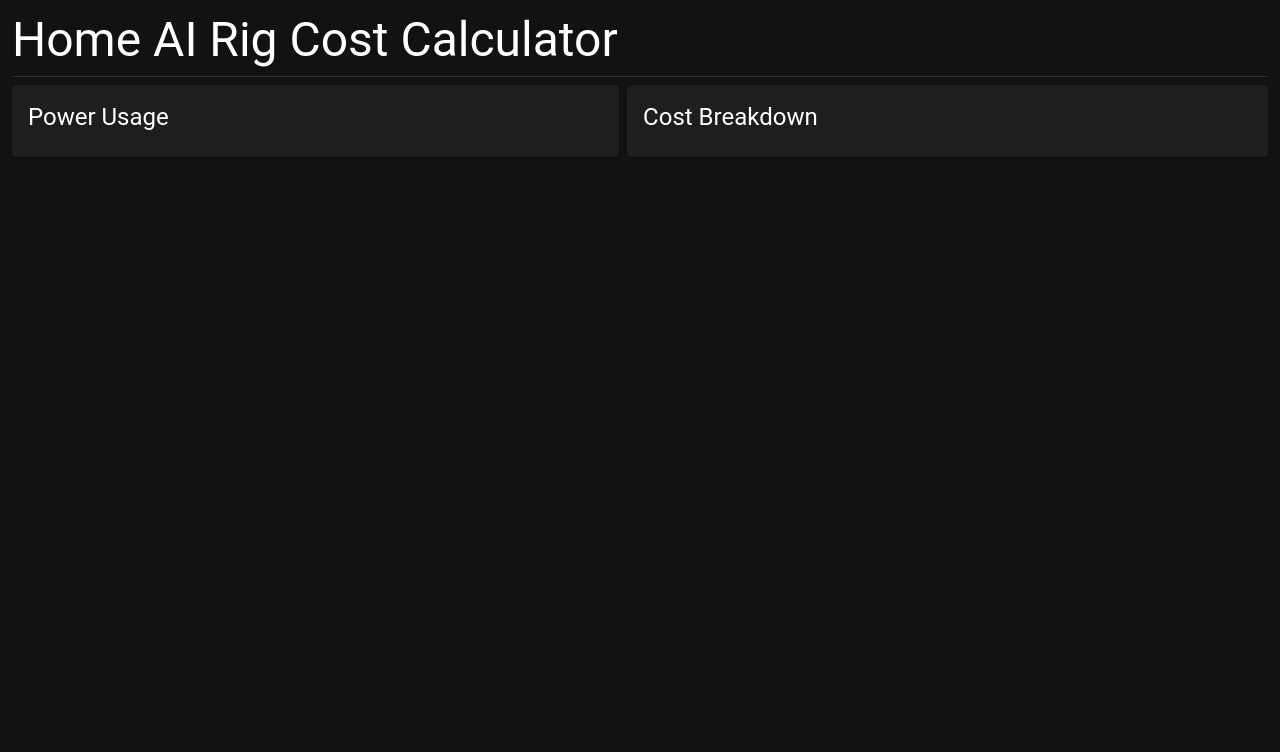
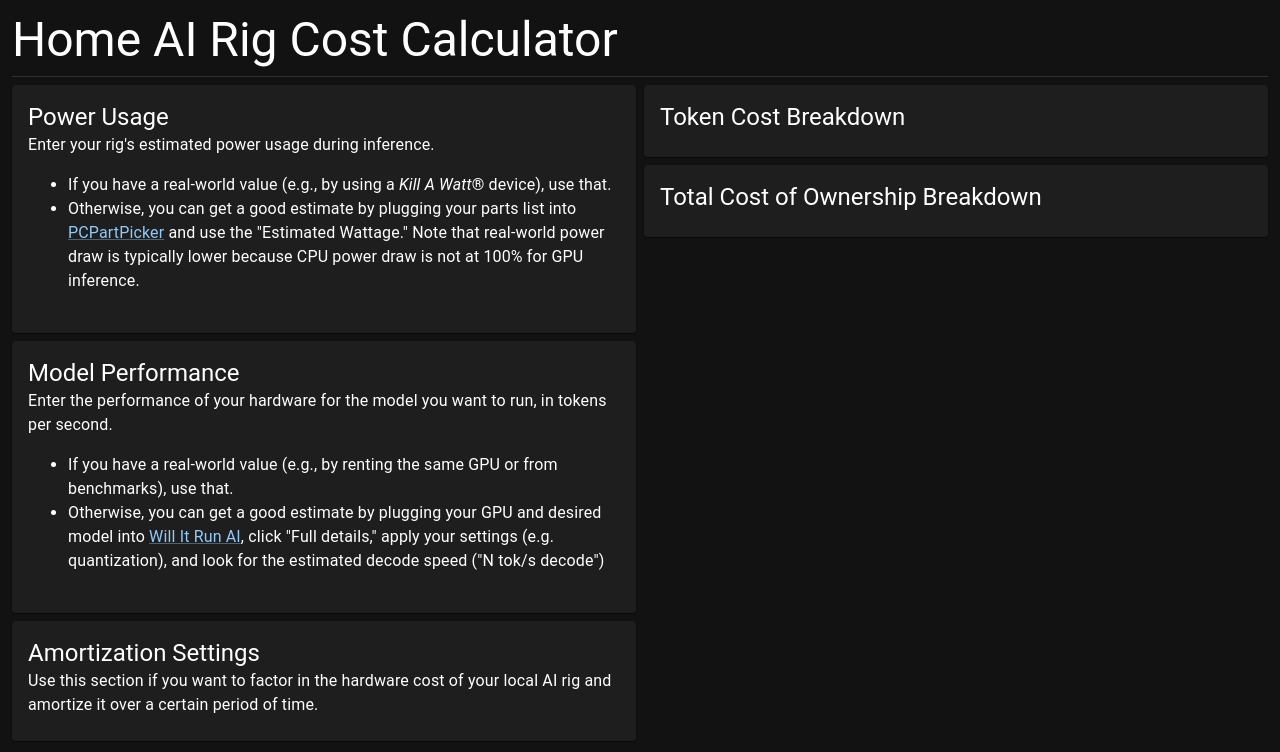
Before and after one commit to gabrianrchua/local-ai-calculator, a React (Vite) app: page / in a window 1280 px wide. Shown: the top 752 px of the page. Built offline with nearby package versions, Linux system fonts and the light colour scheme.

Commit message:
feat: add descriptions to all sections

```diff
--- a/src/pages/Home.module.css
+++ b/src/pages/Home.module.css
@@ -6,5 +6,8 @@
 }
 
 .childBox {
-  flex-grow: 1;
+  width: 50%;
+  display: flex;
+  flex-direction: column;
+  gap: 8px;
 }
--- a/src/pages/Home.tsx
+++ b/src/pages/Home.tsx
@@ -1,4 +1,11 @@
-import { Box, Card, CardContent, Divider, Typography } from '@mui/material';
+import {
+  Box,
+  Card,
+  CardContent,
+  Divider,
+  Link,
+  Typography,
+} from '@mui/material';
 
 import styles from './Home.module.css';
 
@@ -12,13 +19,81 @@ export const HomePage = () => {
           <Card>
             <CardContent>
               <Typography variant="h5">Power Usage</Typography>
+              <Typography variant="body1">
+                Enter your rig's estimated power usage during inference.
+              </Typography>
+              <ul>
+                <li>
+                  <Typography variant="body1">
+                    If you have a real-world value (e.g., by using a{' '}
+                    <i>Kill A Watt</i>&reg; device), use that.
+                  </Typography>
+                </li>
+                <li>
+                  <Typography variant="body1">
+                    Otherwise, you can get a good estimate by plugging your
+                    parts list into{' '}
+                    <Link href="https://pcpartpicker.com/" target="_blank">
+                      PCPartPicker
+                    </Link>{' '}
+                    and use the "Estimated Wattage." Note that real-world power
+                    draw is typically lower because CPU power draw is not at
+                    100% for GPU inference.
+                  </Typography>
+                </li>
+              </ul>
+            </CardContent>
+          </Card>
+          <Card>
+            <CardContent>
+              <Typography variant="h5">Model Performance</Typography>
+              <Typography variant="body1">
+                Enter the performance of your hardware for the model you want to
+                run, in tokens per second.
+              </Typography>
+              <ul>
+                <li>
+                  <Typography variant="body1">
+                    If you have a real-world value (e.g., by renting the same
+                    GPU or from benchmarks), use that.
+                  </Typography>
+                </li>
+                <li>
+                  <Typography variant="body1">
+                    Otherwise, you can get a good estimate by plugging your GPU
+                    and desired model into{' '}
+                    <Link href="https://willitrunai.com/" target="_blank">
+                      Will It Run AI
+                    </Link>
+                    , click "Full details," apply your settings (e.g.
+                    quantization), and look for the estimated decode speed ("N
+                    tok/s decode")
+                  </Typography>
+                </li>
+              </ul>
+            </CardContent>
+          </Card>
+          <Card>
+            <CardContent>
+              <Typography variant="h5">Amortization Settings</Typography>
+              <Typography variant="body1">
+                Use this section if you want to factor in the hardware cost of
+                your local AI rig and amortize it over a certain period of time.
+              </Typography>
             </CardContent>
           </Card>
         </Box>
         <Box className={styles.childBox}>
           <Card>
             <CardContent>
-              <Typography variant="h5">Cost Breakdown</Typography>
+              <Typography variant="h5">Token Cost Breakdown</Typography>
+            </CardContent>
+          </Card>
+          <Card>
+            <CardContent>
+              <Typography variant="h5">
+                Total Cost of Ownership Breakdown
+              </Typography>
             </CardContent>
           </Card>
         </Box>
```
